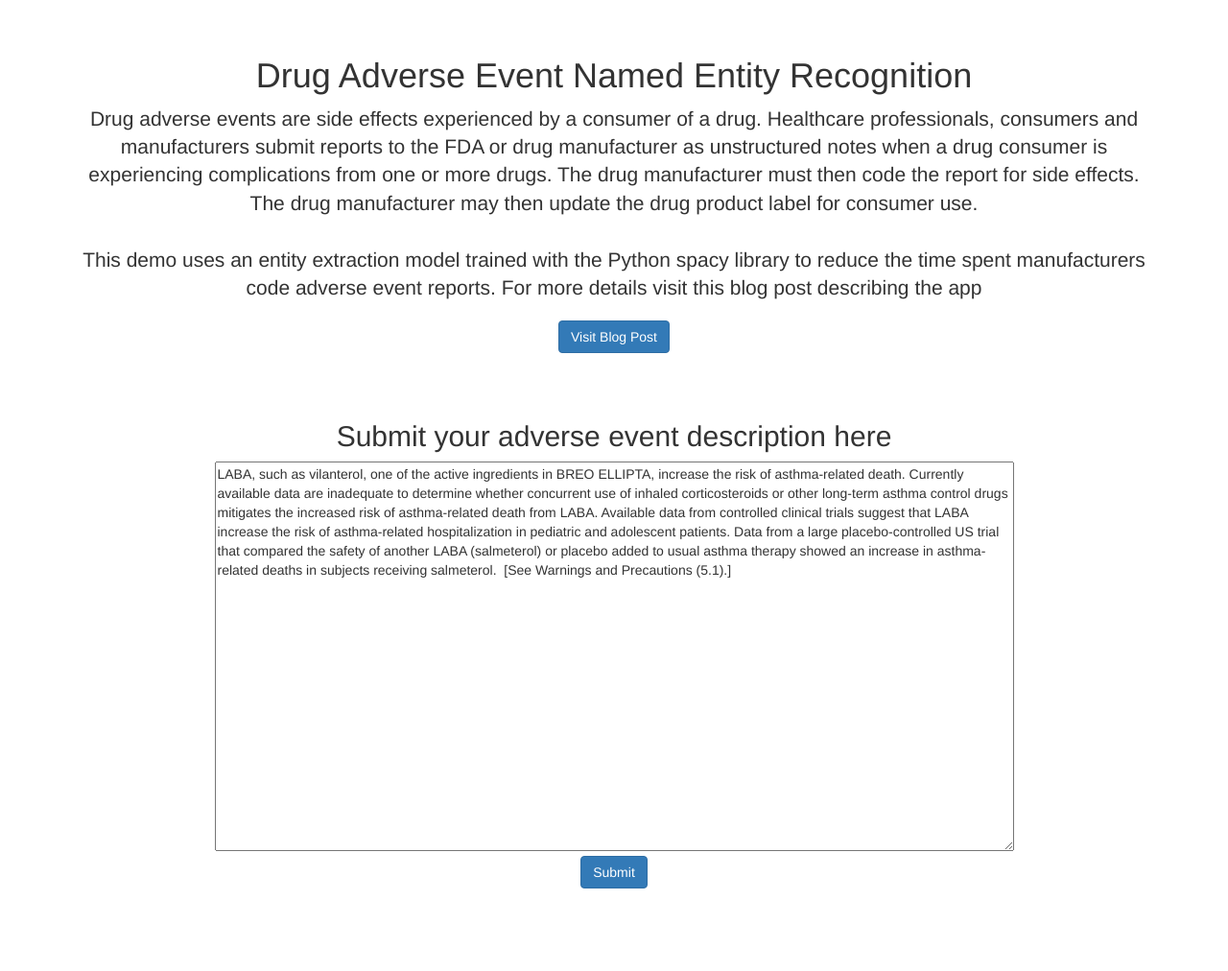
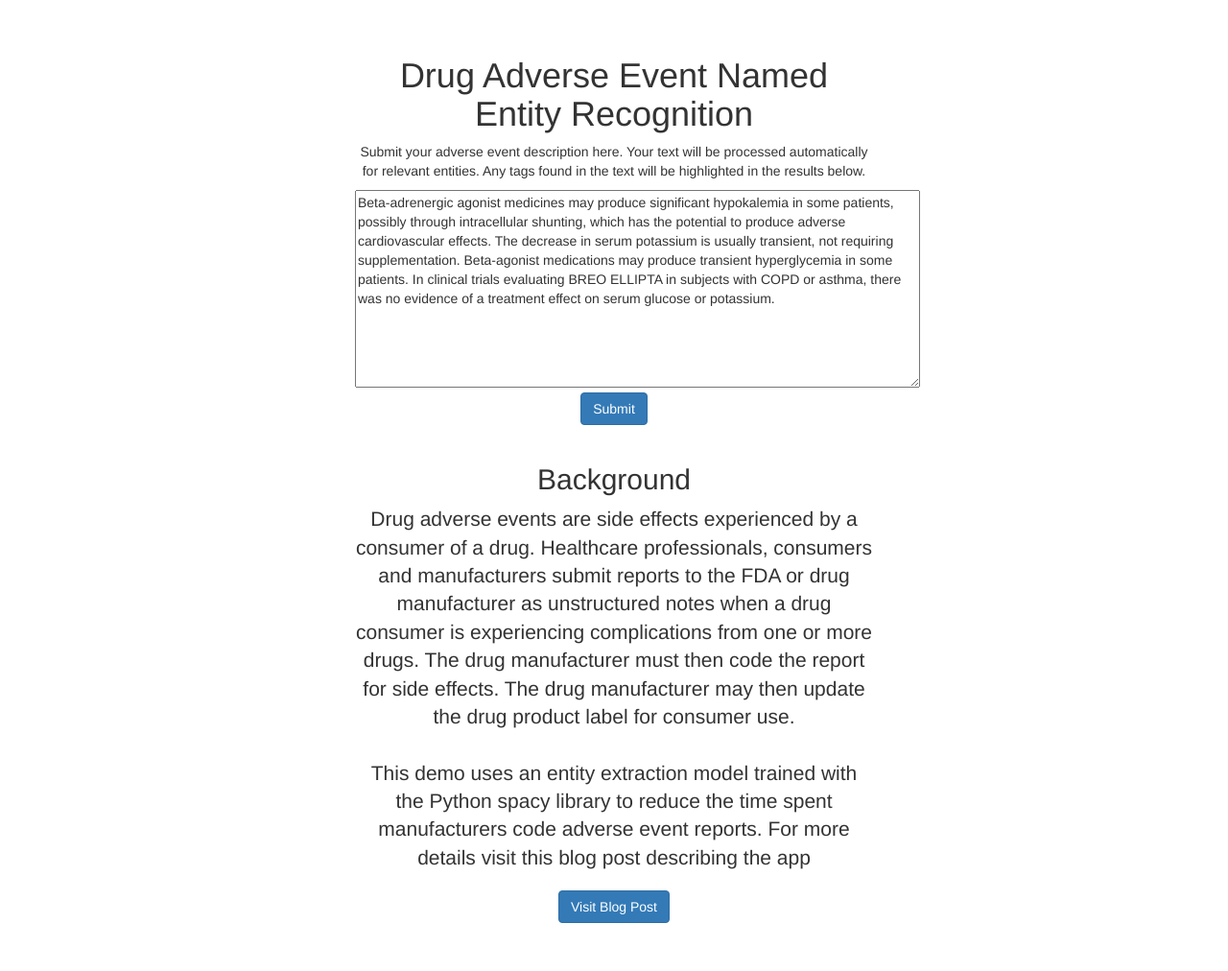
Before and after one commit to ezbc/drug-portal-ner-app, a Flask app: page / in a window 1280 px wide. Shown: the part 51-1063 px from the top of the page at 96% size. Before the commit the page ends 977 px from the top, so only its background shows below. Run offline with Flask 2, Linux system fonts and the light colour scheme; some libraries are stand-ins or nearby versions.

Commit message:
Squashed commit of the following:
commit 9eac731adcf57376d656a97763efb050f8ec53ef
Author: Elijah Bernstein-Cooper <ebernsteincooper@awitechnology.com>
Date:   Thu Aug 16 21:23:22 2018 -0400

    added tests, moved background to bottom of page

commit 636e68812eb03cc22a7f3b01b7044c34d8ec956c
Author: Elijah Bernstein-Cooper <ebernsteincooper@awitechnology.com>
Date:   Thu Aug 16 18:20:44 2018 -0400

    classes considered

commit 21fa3f5192e6e7d5fff1453dab51443ee8f50792
Author: Elijah Bernstein-Cooper <ebernsteincooper@awitechnology.com>
Date:   Thu Aug 16 17:50:28 2018 -0400

    cursor and popup

commit 7efafcc5efbf1fd4d17fcd9e39b48f07e76fdaf5
Author: Elijah Bernstein-Cooper <ebernsteincooper@awitechnology.com>
Date:   Thu Aug 16 17:34:06 2018 -0400

    passing annotated list

commit ed093463036ce0523c86cbc78726b6501eff7129
Author: Elijah Bernstein-Cooper <ebernsteincooper@awitechnology.com>
Date:   Thu Aug 16 16:04:59 2018 -0400

    requests sent to home page

```diff
--- a/main.py
+++ b/main.py
@@ -21,7 +21,7 @@ various authentication methods.
 import base64
 import json
 import logging
-
+import numpy as np
 from flask import Flask, jsonify, request, render_template
 from six.moves import http_client
 from drugner import DrugNER
@@ -33,7 +33,78 @@ app = Flask(__name__)
 # Load model
 nerModel = DrugNER('drug', '/models/drug/')
 
-PLACEHOLDER_TEXT = '''LABA, such as vilanterol, one of the active ingredients in BREO ELLIPTA, increase the risk of asthma-related death. Currently available data are inadequate to determine whether concurrent use of inhaled corticosteroids or other long-term asthma control drugs mitigates the increased risk of asthma-related death from LABA. Available data from controlled clinical trials suggest that LABA increase the risk of asthma-related hospitalization in pediatric and adolescent patients. Data from a large placebo-controlled US trial that compared the safety of another LABA (salmeterol) or placebo added to usual asthma therapy showed an increase in asthma-related deaths in subjects receiving salmeterol.  [See Warnings and Precautions (5.1).]'''
+PLACEHOLDER_TEXT = '''Beta-adrenergic agonist medicines may produce significant hypokalemia in some patients, possibly through intracellular shunting, which has the potential to produce adverse cardiovascular effects. The decrease in serum potassium is usually transient, not requiring supplementation. Beta-agonist medications may produce transient hyperglycemia in some patients. In clinical trials evaluating BREO ELLIPTA in subjects with COPD or asthma, there was no evidence of a treatment effect on serum glucose or potassium.'''
+
+PLACEHOLDER_RESPONSE ={'entities': [{'text': 'may', 'start_char': 34, 'end_char': 37, 'label': 'Factor'}, {'text': 'significant', 'start_char': 46, 'end_char': 57, 'label': 'Severity'}, {'text': 'hypokalemia', 'start_char': 58, 'end_char': 69, 'label': 'AdverseReaction'}, {'text': 'decrease in serum potassium', 'start_char': 200, 'end_char': 227, 'label': 'AdverseReaction'}, {'text': 'Beta-agonist medications', 'start_char': 281, 'end_char': 305, 'label': 'DrugClass'}, {'text': 'may', 'start_char': 306, 'end_char': 309, 'label': 'Factor'}, {'text': 'transient', 'start_char': 318, 'end_char': 327, 'label': 'Severity'}, {'text': 'hyperglycemia', 'start_char': 328, 'end_char': 341, 'label': 'AdverseReaction'}, {'text': 'potassium', 'start_char': 500, 'end_char': 509, 'label': 'AdverseReaction'}]}
+
+
+def _get_entities_from_text(request):
+
+    if request.method == 'POST':
+        input_text = request.form.get('text')
+        if input_text == PLACEHOLDER_TEXT:
+            entities = PLACEHOLDER_RESPONSE
+            text = input_text
+        else:
+            entities = nerModel.evaluate(input_text)
+            text = input_text
+    elif request.method == 'GET':
+        entities = None
+        text = PLACEHOLDER_TEXT
+
+    return entities, text
+
+
+def _annotate_text(annotations, text):
+
+    locs = np.empty((len(annotations), 2), dtype=np.int16)
+    for i, annotation in enumerate(annotations):
+        locs[i, :] = (annotation['start_char'], annotation['end_char'])
+    locs = np.sort(locs, axis=0)
+
+    annotations.sort(key=lambda x: x['start_char'])
+
+    def build_annotation_block(text, label):
+        if label is not None:
+            text_class = label.lower().replace(" ", "")
+        else:
+            text_class = None
+        return {'text': text, 'label': label, 'class': text_class}
+
+    # initialize
+    annotated_text = []
+    text_block = ''
+    annotating = False
+    annotated_loc = 0
+    for i, char in enumerate(text):
+        if locs.shape[0] > 0  and i >= locs[annotated_loc, 0] and i <= locs[annotated_loc, 1]:
+            # if we should continue annotating add the character
+            if i == locs[annotated_loc, 1]:
+                # finished label, add text block
+                block = build_annotation_block(text_block, annotations[annotated_loc]['label'])
+                annotated_text.append(block)
+                annotating = False
+                text_block = ''
+                text_block += char
+                if (annotated_loc < locs.shape[0] - 1):
+                    annotated_loc += 1
+            elif i == locs[annotated_loc, 0]:
+                # starting label, add text block
+                block = build_annotation_block(text_block, None)
+                annotated_text.append(block)
+                text_block = ''
+                text_block += char
+            else:
+                annotating = True
+                text_block += char
+        else:
+            text_block += char
+            if i == len(text) - 1:
+                block = build_annotation_block(text_block, None)
+                annotated_text.append(block)
+
+    return annotated_text
+
 
 def _base64_decode(encoded_str):
     # Add paddings manually if necessary.
@@ -42,23 +113,38 @@ def _base64_decode(encoded_str):
         encoded_str += b'=' * num_missed_paddings
     return base64.b64decode(encoded_str).decode('utf-8')
 
-@app.route('/')
+
+@app.route('/', methods=['POST', 'GET'])
 def index():
-    return render_template('index.html', input=PLACEHOLDER_TEXT)
 
-@app.route('/echo', methods=['POST'])
-def echo():
-    """Simple echo service."""
-    message = request.get_json().get('message', '')
-    return jsonify({'message': message})
+    """Identify FDA adverse events from text"""
+    # TODO: change variable scops in conditionals
+    entities, text = _get_entities_from_text(request)
+
+    annotated_text = None
+    if entities is not None:
+        annotated_text = _annotate_text(entities['entities'], text)
+
+    return render_template('index.html',
+                           input=text,
+                           annotated_text=annotated_text)
+
 
 @app.route('/ner/drug', methods=['POST'])
 def ner():
     """Identify FDA adverse events from text"""
     text = request.form.get('text')
-    response = nerModel.evaluate(text)
+
+    def get_response(text):
+        if (text == PLACEHOLDER_TEXT):
+            return PLACEHOLDER_RESPONSE
+        else:
+            return nerModel.evaluate(text)
+
+    response = get_response(text)
 
     return render_template('index.html', entities=response, input=text)
+
 
 @app.route('/ner/drug.json', methods=['POST'])
 def nerJson():
@@ -82,4 +168,4 @@ def unexpected_error(e):
 if __name__ == '__main__':
     # This is used when running locally. Gunicorn is used to run the
     # application on Google App Engine. See entrypoint in app.yaml.
-    app.run(host='127.0.0.1', port=8080, debug=True)
+    app.run(host='0.0.0.0', port=8080, debug=True)
--- a/templates/index.html
+++ b/templates/index.html
@@ -39,6 +39,43 @@
             padding: 40px 15px;
             text-align: center;
         }
+
+        .highlight {
+          cursor: pointer;
+          border: 1px dotted rgba(255,0,0,.5);
+        }
+
+        .highlight-adversereaction {
+          background-color: rgba(255,0,255,.1);
+          border-color: rgba(255,0,255,.5);
+        }
+
+        .highlight-drugclass {
+          background-color: rgba(0,255,0,.1);
+          border-color: rgba(0,255,0,.5);
+        }
+
+        .highlight-severity {
+          background-color: rgba(100,100,0,.1);
+          border-color: rgba(100,100,0,.5);
+        }
+        .highlight-factor {
+          background-color: rgba(255,255,0,.1);
+          border-color: rgba(255,255,0,.5);
+        }
+        .highlight-negation {
+          background-color: rgba(0,255,255,.1);
+          border-color: rgba(0,255,255,.5);
+        }
+
+        .center-column {
+          max-width: 600px;
+        }
+
+        .submit-box {
+          max-width: 600px;
+          text-align: center;
+        }
     </style>
 
     <!-- HTML5 shim and Respond.js for IE8 support of HTML5 elements and media queries -->
@@ -69,11 +106,28 @@
     </nav>
 
     <div>
-    <div class="container">
+    <div class="container center-column">
 
       <div class="starter-template">
         <h1>Drug Adverse Event Named Entity Recognition</h1>
 
+        <div class="text-center">
+          <p>Submit your adverse event description here. Your text will be processed automatically for relevant entities. Any tags found in the text will be highlighted in the results below.
+  				<form method="post" action="/" >
+
+  					<textarea name="text" rows="10" cols="70" wrap="soft" maxlength="2000">{{ input }}</textarea>
+  					<br/>
+  				  <input class="btn btn-primary" type="submit" name="submit" value="Submit">
+  				</form>
+
+          <!-- RESPONSE -->
+          {% include 'response.html' %}
+
+  				<!-- [END form] -->
+  	      </div>
+          <br/>
+
+          <h2>Background</h2>
           <p class="lead">Drug adverse events are side effects experienced by a
           consumer of a drug. Healthcare professionals, consumers and
           manufacturers submit reports to the FDA or drug manufacturer as
@@ -92,22 +146,6 @@
         </p>
         </div>
 
-        <div class="text-center">
-  				<h2>Submit your adverse event description here</h2>
-  				<form method="post" action="/ner/drug" >
-
-  					<textarea name="text" rows="20" cols="100" wrap="soft" maxlength="2000">{{ input }}</textarea>
-  					<br/>
-  				  <input class="btn btn-primary" type="submit" name="submit" value="Submit">
-  				</form>
-  				{% if entities %}
-  				  <h2>Results:</h2>
-  					<p> {{ entities }} </p>
-  				{% endif %}
-  				<!-- [END form] -->
-  	      </div>
-          <br/>
-
     </div><!-- /.container -->
   </div>
     <!-- Bootstrap core JavaScript
@@ -117,5 +155,13 @@
     <!-- Latest compiled and minified JavaScript -->
     <script src="https://maxcdn.bootstrapcdn.com/bootstrap/3.3.7/js/bootstrap.min.js" integrity="sha384-Tc5IQib027qvyjSMfHjOMaLkfuWVxZxUPnCJA7l2mCWNIpG9mGCD8wGNIcPD7Txa" crossorigin="anonymous"></script>
 
+    <script src="https://cdnjs.cloudflare.com/ajax/libs/popper.js/1.12.9/umd/popper.min.js"></script>
+
+    <script>
+      $(function () {
+        $('[data-toggle="popover"]').popover()
+      })
+    </script>
+
   </body>
 </html>
--- /dev/null
+++ b/templates/response.html
@@ -0,0 +1,12 @@
+
+{% if annotated_text %}
+  <h2>Results:</h2>
+  {% for block in annotated_text %}
+    {% if block.label %}
+      <span class="highlight highlight-{{ block.class }}" data-toggle="popover" data-placement="top" data-content="{{ block.label }}">{{ block.text }}</span>
+    {% else %}
+       <span>{{ block.text }}</span>
+    {% endif %}
+  {% endfor %}
+  <p> {{ entities }} </p>
+{% endif %}
```
Also changed, not shown: docker-compose.yml (+5 -4 lines), main_test.py (+43 -11 lines). Lines whose indentation alone changed are shown as unchanged.
